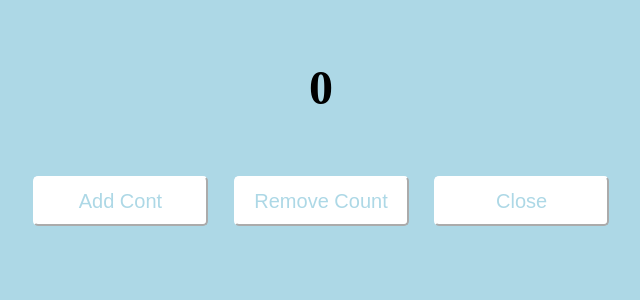
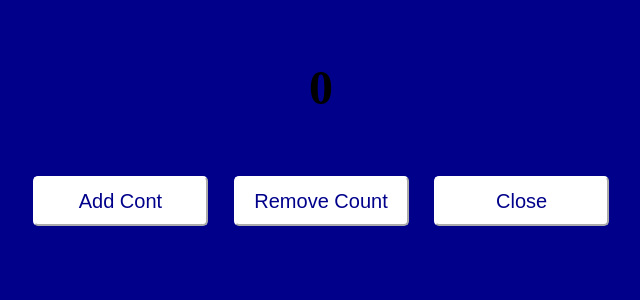
Before and after one commit to ArcherDiego/ButtonReact, a React (Create React App) app: page / in a window 1280 px wide. Shown: the top 300 px of the page, without its empty margins (319-959 px from the left). Built offline with nearby package versions, Linux system fonts and the light colour scheme.

Commit message:
feat: refactor code

```diff
--- a/src/App.js
+++ b/src/App.js
@@ -2,7 +2,7 @@ import Button from "./components/button";
 import React, { useState } from 'react';
 
 const bodyStyle = {
-  backgroundColor: '#add8e6',
+  backgroundColor: '#00008b',
   height: '100%',
   textAlign: 'center'
 }
--- a/src/components/button/index.js
+++ b/src/components/button/index.js
@@ -1,6 +1,6 @@
 const buttonStyle = {
     backgroundColor: 'white',
-    color: '#add8e6',
+    color: '#00008b',
     borderRadius: '5px',
     borderColor: 'white',
     width: '175px',
```
